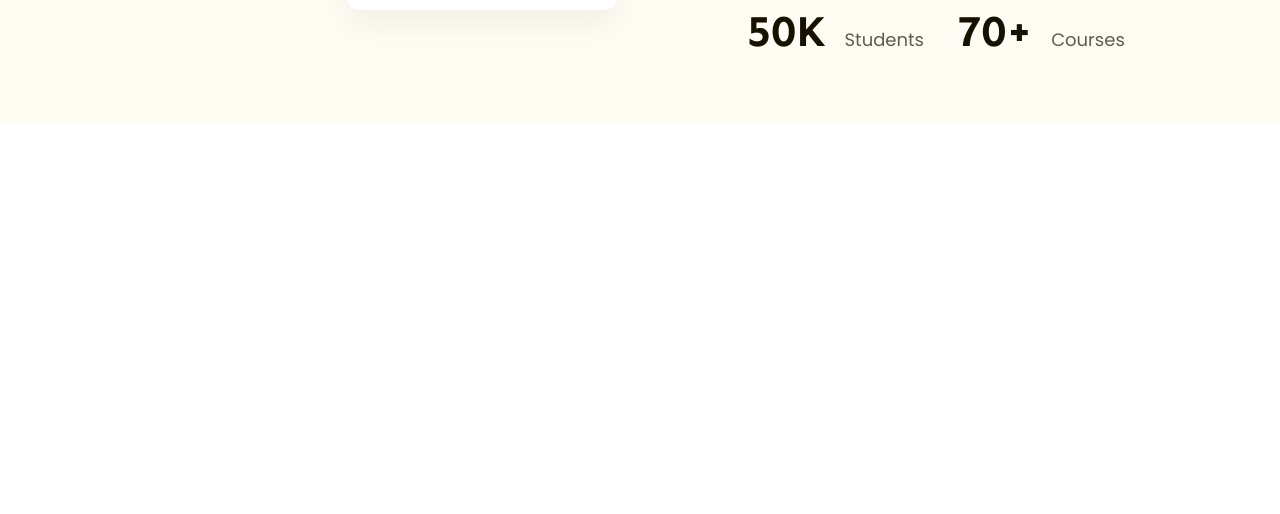
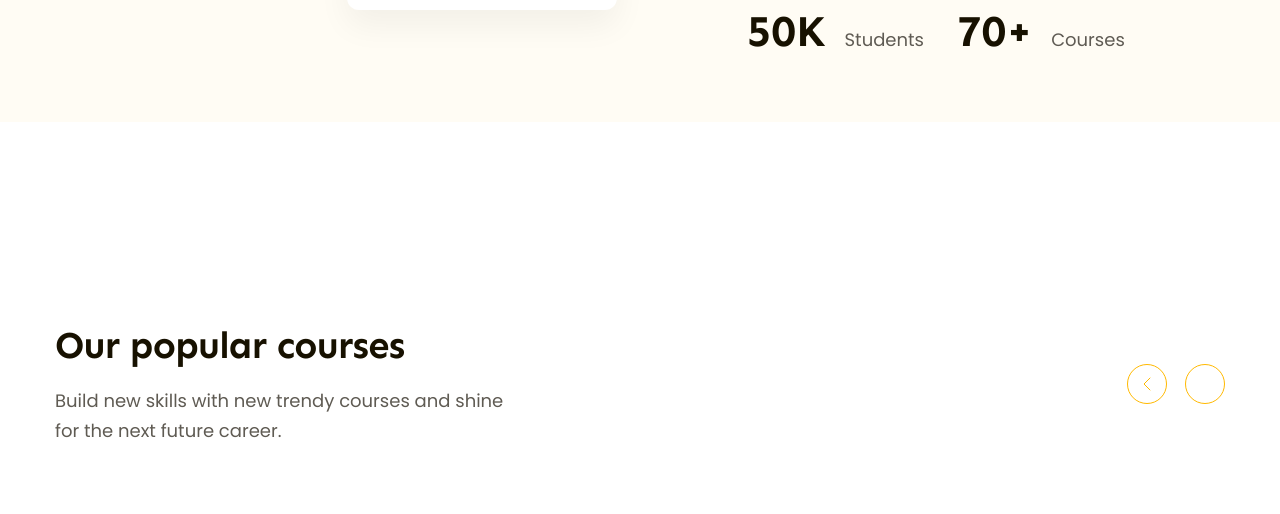
Before and after one commit to AnHocIT/Sigmatohtml, a plain HTML site: page index.html in a window 1280 px wide. Shown: the part 694-1208 px from the top of the page. Drawn offline with Linux system fonts and the light colour scheme.

Commit message:
phần 4-populartop

```diff
--- a/assets/CSS/style.css
+++ b/assets/CSS/style.css
@@ -24,6 +24,14 @@ a {
   max-width: calc(100% - 48px);
   margin-left: auto;
   margin-right: auto;
+}
+.heading-h2 {
+  color: #171100;
+  font-family: var(--font-heading);
+  font-size: 3.8rem;
+  font-weight: 700;
+  line-height: 1.26; /* 126.316% */
+  letter-spacing: -0.76px;
 }
 .btn {
   min-width: 118px;
@@ -229,3 +237,39 @@ a {
 .hero .stats strong:nth-child(2) {
   margin-left: 28px;
 }
+
+/* =========Popular=========== */
+.popular {
+  padding: 65px 0;
+  margin-top: 135px;
+}
+.popular-top .desc {
+  margin-top: 16px;
+  width: 458px;
+  color: #5f5b53;
+  font-size: 1.8rem;
+  line-height: 1.67; /* 166.667% */
+}
+.popular-top {
+  display: flex;
+  justify-content: space-between;
+  align-items: center;
+}
+.popular-top .control-btn {
+  background: transparent;
+  width: 40px;
+  height: 40px;
+  border: 1px solid var(--primary-color);
+  border-radius: 50%;
+  display: flex;
+  justify-content: center;
+  align-items: center;
+}
+.popular-top .controls {
+  display: flex;
+  gap: 18px;
+}
+.popular-top .control-btn:hover {
+  background: var(--primary-color);
+  cursor: pointer;
+}
--- a/index.html
+++ b/index.html
@@ -49,6 +49,7 @@
     </header>
     <!-- Main -->
     <main>
+      <!-- Hero -->
       <div class="hero">
         <div class="main-content">
           <div class="body">
@@ -113,6 +114,25 @@
           </div>
         </div>
       </div>
+      <!-- Popular -->
+      <div class="popular">
+        <div class="main-content">
+          <div class="popular-top">
+            <div class="info">
+              <h2 class="heading-h2">Our popular courses</h2>
+              <p class="desc">Build new skills with new trendy courses and shine for the next future career.</p>
+            </div>
+            <div class="controls">
+              <button class="control-btn">
+                <img src="./assets/icon/prev.svg" alt="preview" />
+              </button>
+              <button class="control-btn">
+                <img src="./assets/icon/next.svg" alt="next" />
+              </button>
+            </div>
+          </div>
+        </div>
+      </div>
     </main>
   </body>
 </html>
```
Also changed, not shown: assets/icon/next.svg (added), assets/icon/prev.svg (added).
